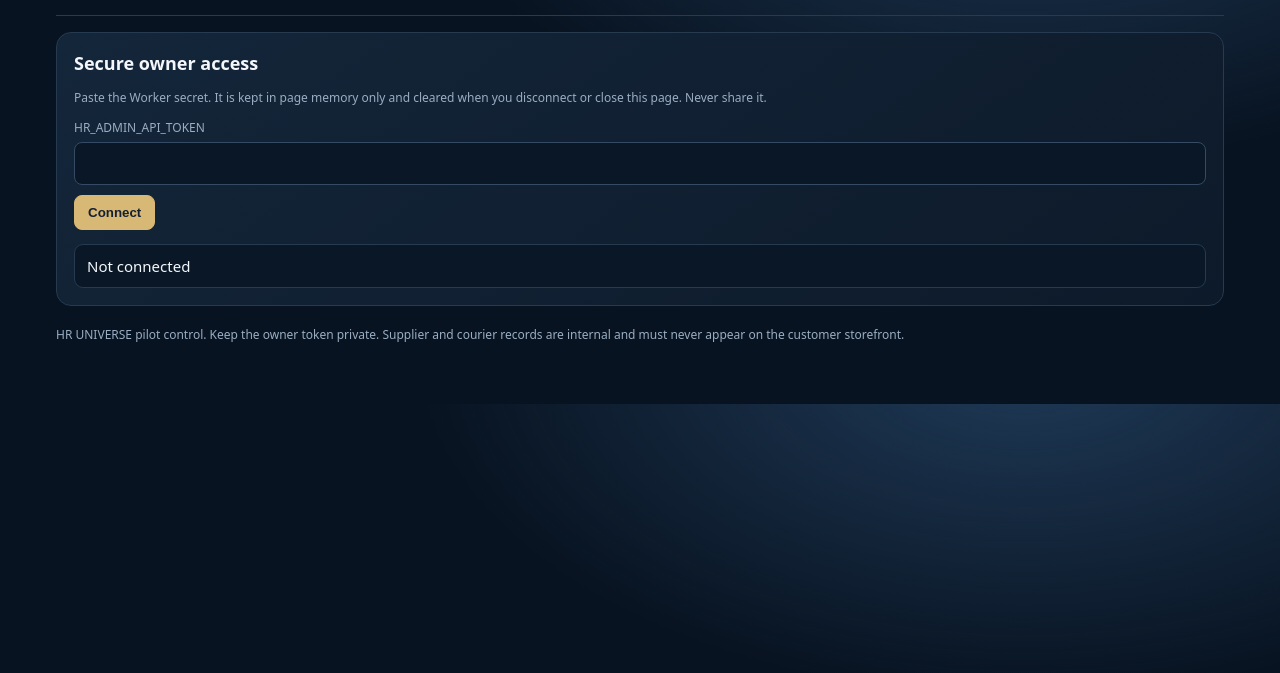
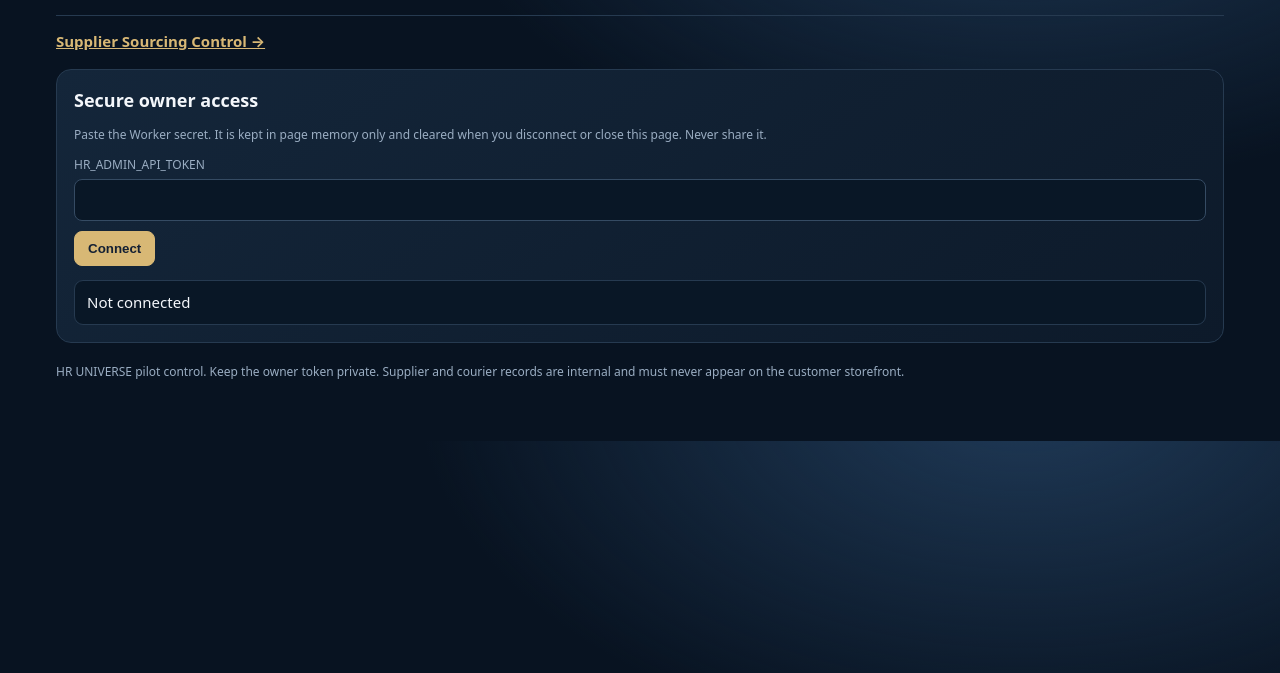
Before and after one commit to hruniverse485-cpu/hr-universe-bd, a plain HTML site: page public/admin-partners.html in a window 1280 px wide. Shown: the part 127-800 px from the top of the page. Drawn offline with Linux system fonts and the light colour scheme.

Commit message:
Link partner operations and supplier sourcing owner tools

```diff
--- a/public/admin-partners.html
+++ b/public/admin-partners.html
@@ -21,6 +21,7 @@ button{border:1px solid #526a82;border-radius:8px;background:#1c3651;color:white
 </head>
 <body><main>
 <header class="top"><div><div class="brand">HR UNIVERSE · PRIVATE OPERATIONS</div><div class="title">Partner Operations</div><div class="muted">Bangladesh courier network · local suppliers · contacts · follow-ups</div></div><span class="pill">OWNER ACCESS ONLY · PILOT</span></header>
+<nav class="actions" aria-label="Owner tools" style="margin-top:14px"><a href="/admin-sourcing.html" style="color:var(--gold);font-weight:700">Supplier Sourcing Control →</a></nav>
 <section class="panel" id="login"><h2>Secure owner access</h2><p class="note">Paste the Worker secret. It is kept in page memory only and cleared when you disconnect or close this page. Never share it.</p><label for="token">HR_ADMIN_API_TOKEN</label><input id="token" type="password" autocomplete="off"><div class="actions" style="margin-top:10px"><button class="primary" id="connect">Connect</button></div><div id="loginStatus" class="status">Not connected</div></section>
 <section id="app" class="hidden">
 <div class="actions" style="justify-content:space-between;margin-top:16px"><div class="note">Pilot mode: research and internal records only. No external message, booking, payment or contract action.</div><div class="actions"><button id="refresh">Refresh all</button><button id="disconnect">Disconnect</button></div></div>
```
